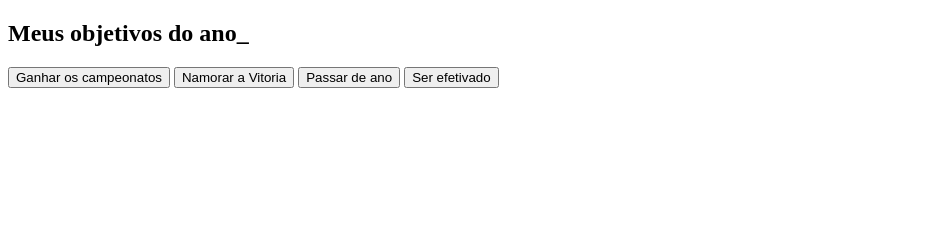
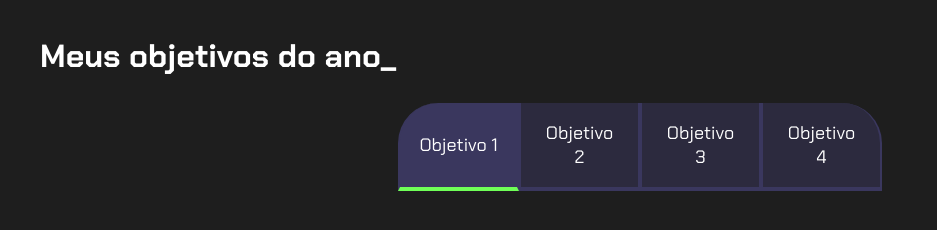
Before and after one commit to peixotol18/peixecode3d, a plain HTML site: page index.html in a window 1280 px wide. Shown: the whole page, without its empty margins (0-937 px from the left). Drawn offline with Linux system fonts and the light colour scheme.

Commit message:
Add files via upload

```diff
--- a/index.html
+++ b/index.html
@@ -12,11 +12,12 @@
     <section class="conteudo-principal">
         <h2 class="titulo-principal">Meus objetivos do ano<span>_</span></h2>
         <div class="botoes">
-            <button class="botao">Ganhar os campeonatos</button>
-            <button class="botao">Namorar a Vitoria</button>
-            <button class="botao">Passar de ano</button>
-            <button class="botao">Ser efetivado</button>
+            <button class="botao ativo">Objetivo 1</button>
+            <button class="botao">Objetivo 2</button>
+            <button class="botao">Objetivo 3</button>
+            <button class="botao">Objetivo 4</button>
         </div>
+        <script src="main.js"></script>
     </section>
 </body>
 </html>
--- a/style.css
+++ b/style.css
@@ -0,0 +1,62 @@
+@import url('https://fonts.googleapis.com/css2?family=Chakra+Petch:wght@400;700&display=swap');
+:root {
+--cor-de-fundo: #1E1E1E;
+--verde: #6FFF57;
+--branco: #FFFFFF;
+--botao-ativo: #3A375E;
+--botao-inativo: rgba(58, 55, 94, 0.5);
+--texto-fundo: rgba(58, 55, 94, 0.3);
+}
+
+body{
+    background-color: var(--cor-de-fundo);
+    color: var(--branco);
+    font-family: 'Chakra Petch', sans-serif;
+}
+.conteudo-principal {
+    display: flex;
+    flex-direction: column;
+    justify-content: center;
+    align-items: center;
+    max-width: 1200px;
+    width: 100%;
+    margin: 0 auto;
+}
+.titulo-principal{
+    text-align: left;
+    width: 100%;
+    font-size: 32px;
+}
+.botao{
+    font-family: "Chakra Petch",sans-serif;
+    background-color: var(--botao-inativo);
+    color: var(--branco);
+    display: flex;
+    justify-content: center;
+    padding: 1em;
+    font-size: 18px;
+    align-items: center;
+    width: 100%;
+    border-bottom: 4px solid var(--botao-ativo);
+    border-left: 2px solid var(--botao-ativo);
+    border-right: 2px solid var(--botao-ativo);
+    border-top: none;
+}
+.botoes{
+    display: block;
+}
+@media screen and (min-width: 768px){
+    .botoes{
+        display: flex;
+    }
+    .botao:first-child{
+        border-radius: 40px 0 0 0;
+    }
+    .botao:last-child{
+        border-radius: 0 40px 0 0;
+    }
+}
+.ativo{
+    background-color: var(--botao-ativo);
+    border-bottom: 4px solid var(--verde);
+}
```
Also changed, not shown: 1 other file.
